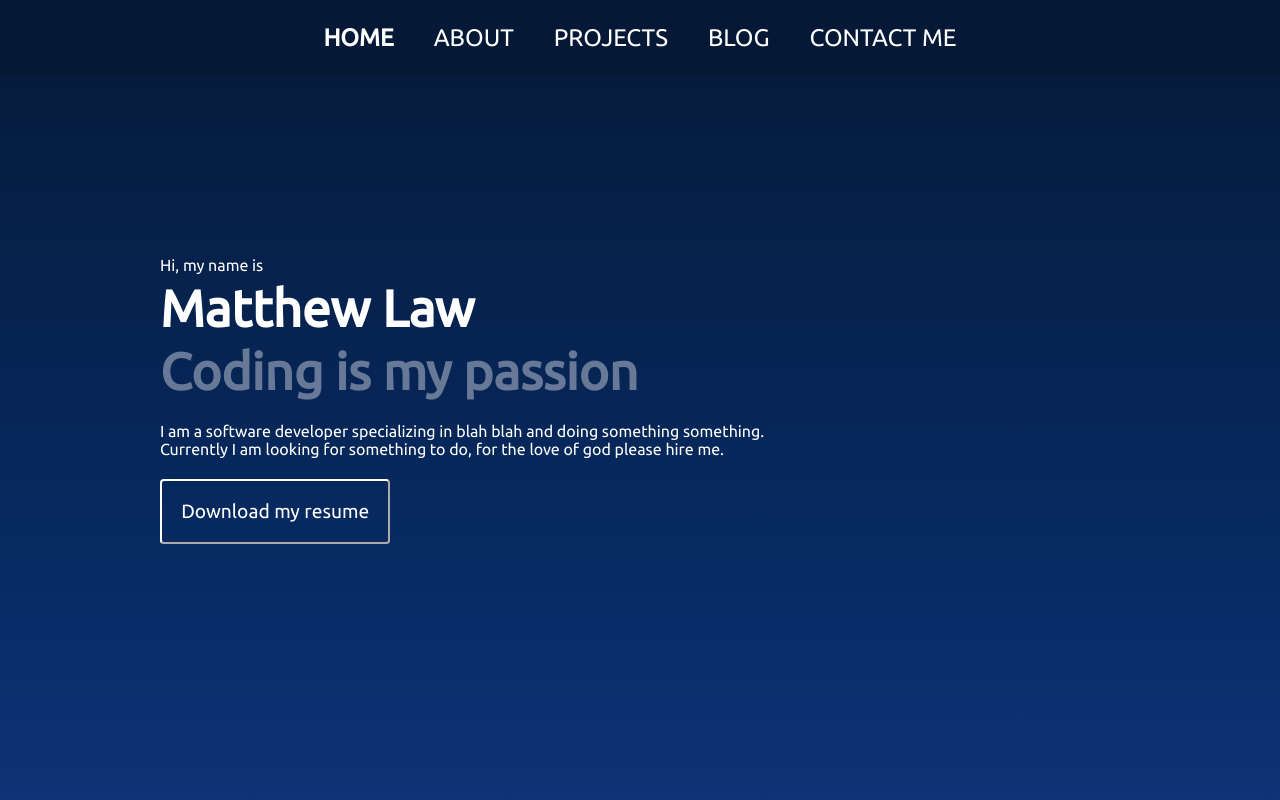
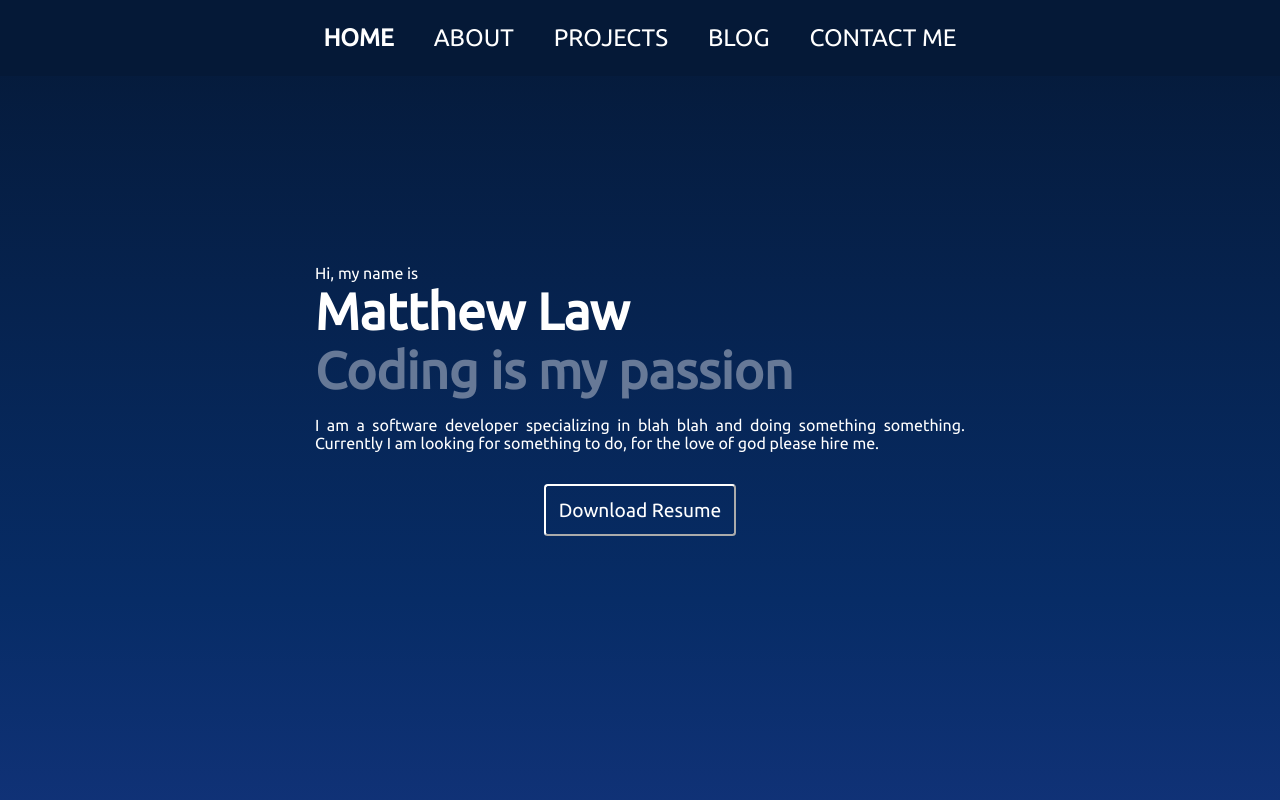
Before and after one commit to octopus175/Portfolio_Site, a React (Create React App) app: page / in a window 1280 px wide. Shown: the top 800 px of the page. Built offline with nearby package versions, Linux system fonts and the light colour scheme.

Commit message:
rearrange home page layout

```diff
--- a/src/Components/About/About.style.css
+++ b/src/Components/About/About.style.css
@@ -11,7 +11,6 @@
 
 h1 {
     font-size: 2em;
-    margin: 0;
     padding: 0;
 }
 
@@ -29,6 +28,7 @@ h1 {
     display: flex;
     gap: 0.5rem;
     justify-content: center;
+    flex-flow: row wrap;
 }
 
 .skill-img {
--- a/src/Components/Home/Home.jsx
+++ b/src/Components/Home/Home.jsx
@@ -4,14 +4,16 @@ function Home() {
     return(
         <section id="home" className="home">
             <div className='introduction'>
-                <span>Hi, my name is</span>
-                <h1>Matthew Law</h1>
-                <h1 style={{"color": "#677997"}}>Coding is my passion</h1>
-                <p className='introduction-text'>I am a software developer specializing in blah blah and doing something something.
-                Currently I am looking for something to do, for the love of god please hire me.</p>
-                <div>
-                    <button className='resume'>Download my resume</button>
+                <div className='introduction-text'>
+                    <span>Hi, my name is</span>
+                    <h1>Matthew Law</h1>
+                    <h1 style={{"color": "#677997"}}>Coding is my passion</h1>
+                    <p>
+                    I am a software developer specializing in blah blah and doing something something.
+                    Currently I am looking for something to do, for the love of god please hire me.
+                    </p>
                 </div>
+                <button className='resume-button'>Download Resume</button>
             </div>
         </section>
     )
--- a/src/Components/Home/Home.style.css
+++ b/src/Components/Home/Home.style.css
@@ -6,30 +6,32 @@
 }
 
 .introduction {
-    text-align: left;
     display: flex;
     flex-direction: column;
-    gap: 0.3rem;
-    padding-left: 10rem;
-    padding-right: 10rem;
+    gap: 1rem;
+    align-items: center;
 }
 
 h1 {
+    text-align: left;
     font-size: 3.2em;
+    margin: 0;
+    padding: 0;
 }
 
 .introduction-text {
     max-width: 650px;
+    text-align: justify;
+    gap: 1.5rem;
 }
 
-.resume{
+.resume-button{
     background: transparent;
     color: #fff;
-    padding: 1.2rem;
+    padding: 0.8rem;
     font-size: 1.2em;
     border-radius: 0.2em;
     border-color: #fff;
     border-width: 2px;
     font-family: 'Ubuntu', sans-serif;
-
 }
```
